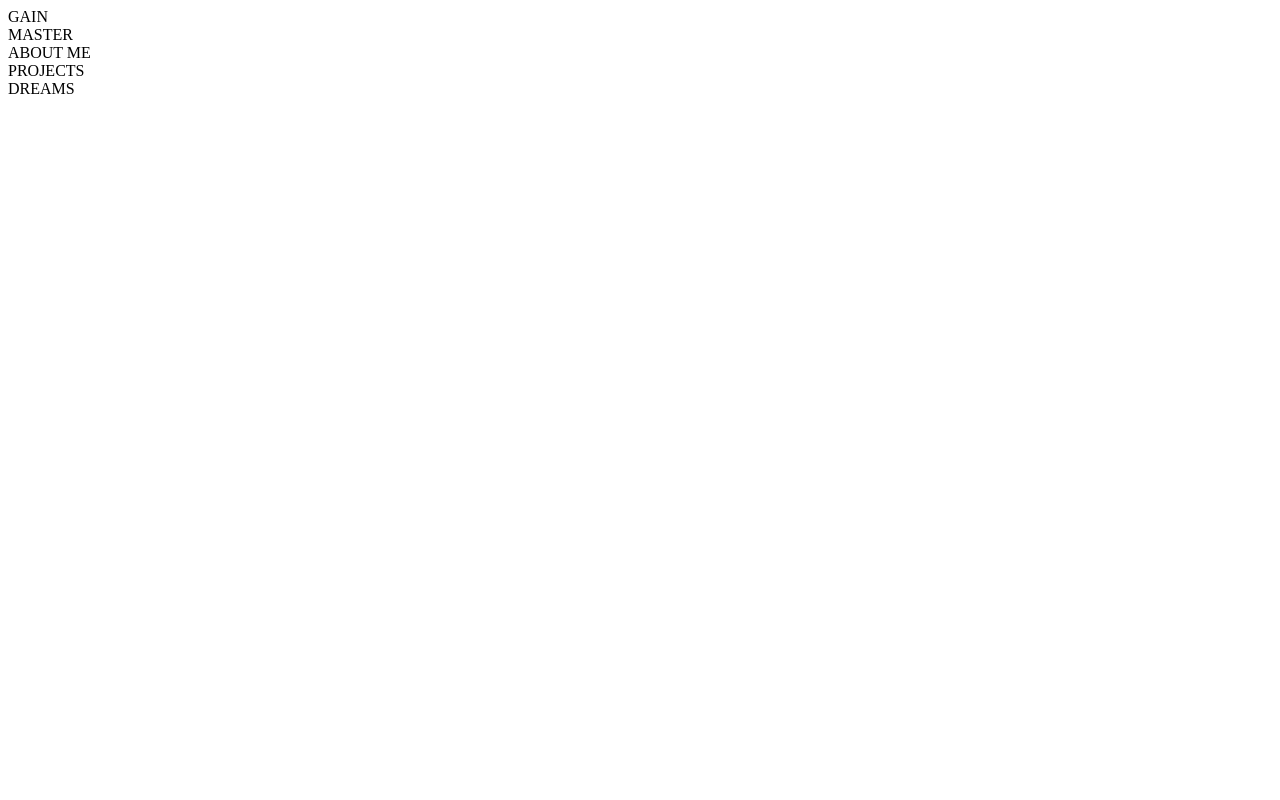
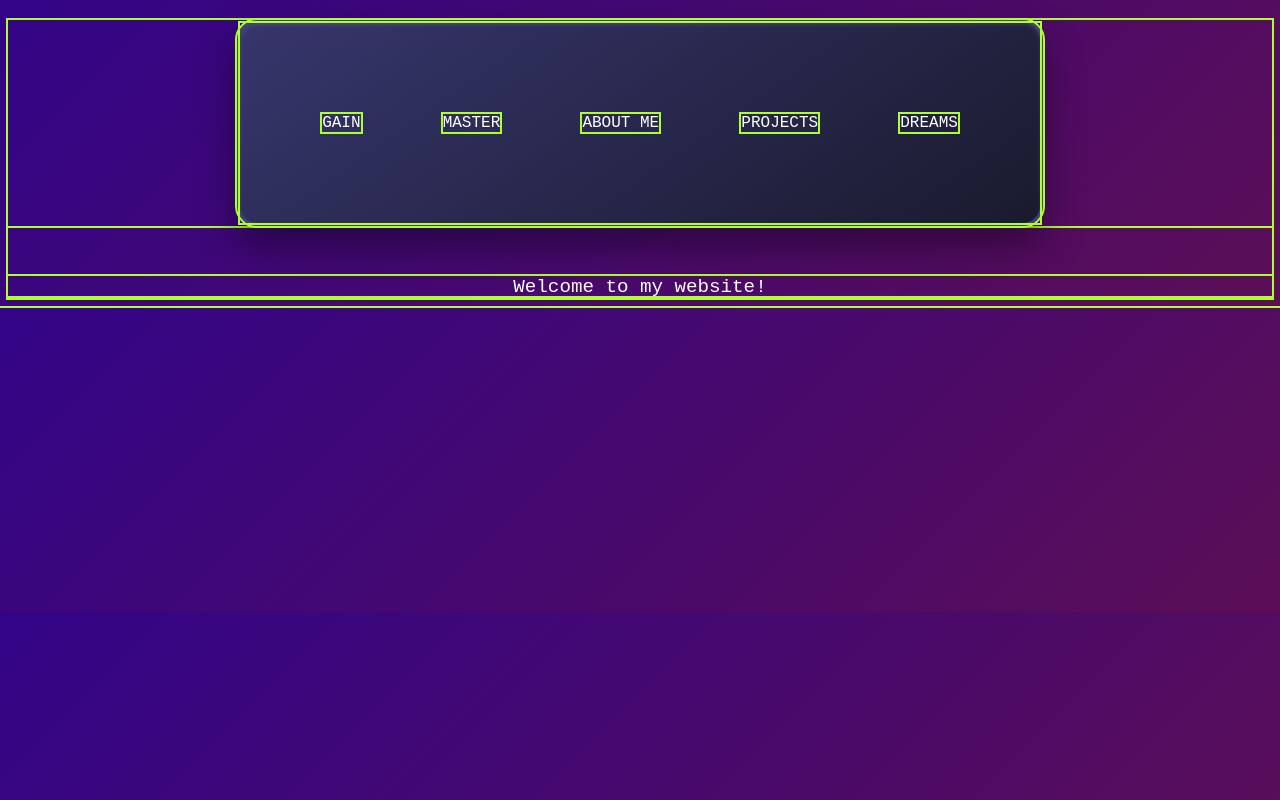
Before and after one commit to zuckerburger/personal-website, a plain HTML site: page index.html in a window 1280 px wide. Drawn offline with Linux system fonts and the light colour scheme.

Commit message:
Colour and flexbox structure

```diff
--- a/index.html
+++ b/index.html
@@ -40,6 +40,7 @@
     </div>
     <div class="display-screen">
         <div class="default-display-content">
+            Welcome to my website!
         </div>
         <div class="display-content" id="1">
         </div>
--- a/styles.css
+++ b/styles.css
@@ -0,0 +1,43 @@
+* {
+    outline: solid 2px greenyellow;
+}
+body {
+    font-family: 'Courier New';
+    background: linear-gradient(135deg, rgb(50, 4, 135), rgb(91, 14, 86));
+    color: white;
+}
+
+.amp-container {
+    margin-top: 20px;
+    display: flex;
+    flex-direction: column;
+    align-items: center;
+    justify-content: center;
+}
+
+.amp-body {
+    background: linear-gradient(145deg, #36366d, #1a1a2e);
+    width: 800px;
+    height: 200px;
+    border-radius: 20px;
+    box-shadow:
+        0 20px 40px rgba(0,0,0,0.4),
+        inset 0 2px 4px rgba(255,255,255,0.1);
+    position: relative;
+    border: 3px solid #40407a;
+}
+
+.knob-row {
+    display: flex;
+    flex-direction: row;
+    height: 100%;
+    width: 100%;
+    justify-content: space-evenly;
+    align-items: center;
+}
+
+.display-screen {
+    margin-top: 50px;
+    font-size: larger;
+    text-align: center;
+}
```
